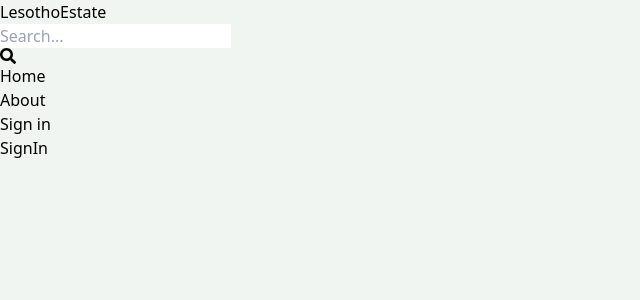
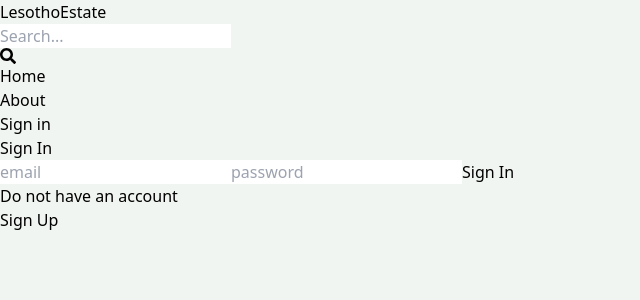
Before and after one commit to Mosuhli-Coder/real-estate-full-stack, a React (Vite) app in the folder client/: page /sign-in in a window 1280 px wide. Shown: the top 300 px of the page, without its empty margins (0-640 px from the left). Built offline with nearby package versions, Linux system fonts and the light colour scheme.

Commit message:
complete sign in page ui functionality

```diff
--- a/client/src/pages/SignIn.jsx
+++ b/client/src/pages/SignIn.jsx
@@ -1,7 +1,75 @@
-import React from 'react'
+import { useState } from "react";
+import { Link, useNavigate } from "react-router-dom";
 
-export default function SignIn() {
+export default function SignIp() {
+  const [formData, setFormData] = useState({});
+  const [error, setError] = useState(null);
+  const [loading, setLoading] = useState(false);
+  const navigate = useNavigate()
+  const handleChange = (e) => {
+    setFormData({
+      ...formData,
+      [e.target.id]: e.target.value,
+    });
+  };
+  const handleSubmit = async (e) => {
+    e.preventDefault();
+    try {
+      setLoading(true);
+      const res = await fetch("/api/auth/sign-in", {
+        method: "POST",
+        headers: {
+          "Content-Type": "application/json",
+        },
+        body: JSON.stringify(formData),
+      });
+      const data = await res.json();
+      if (data.success === false) {
+        setError(data.message);
+        setLoading(false);
+        return;
+      }
+      setLoading(false);
+      setError(null)
+      navigate('/')
+      console.log(data);
+    } catch (error) {
+      setLoading(false);
+      setError(error.message);
+    }
+  };
   return (
-    <div>SignIn</div>
-  )
+    <div className="p-3 max-w-lg mx-auto">
+      <h1 className="text-3xl text-center font-semibold my-7">Sign In</h1>
+      <form onSubmit={handleSubmit} className="flex flex-col gap-4">
+        <input
+          type="email"
+          placeholder="email"
+          className="border p-3 rounded-lg"
+          id="email"
+          onChange={handleChange}
+        />
+        <input
+          type="password"
+          placeholder="password"
+          className="border p-3 rounded-lg"
+          id="password"
+          onChange={handleChange}
+        />
+        <button
+          disabled={loading}
+          className="bg-slate-700 text-white p-3 rounded-lg uppercase hover:opacity-95 disabled:opacity-80"
+        >
+          {loading ? "Loading..." : "Sign In"}
+        </button>
+      </form>
+      <div className="flex gap-2 mt-5">
+        <p>Do not have an account</p>
+        <Link to={"/sign-up"}>
+          <span className="text-blue-700">Sign Up</span>
+        </Link>
+      </div>
+      {error && <p className="text-red-500">{error}</p>}
+    </div>
+  );
 }
```
